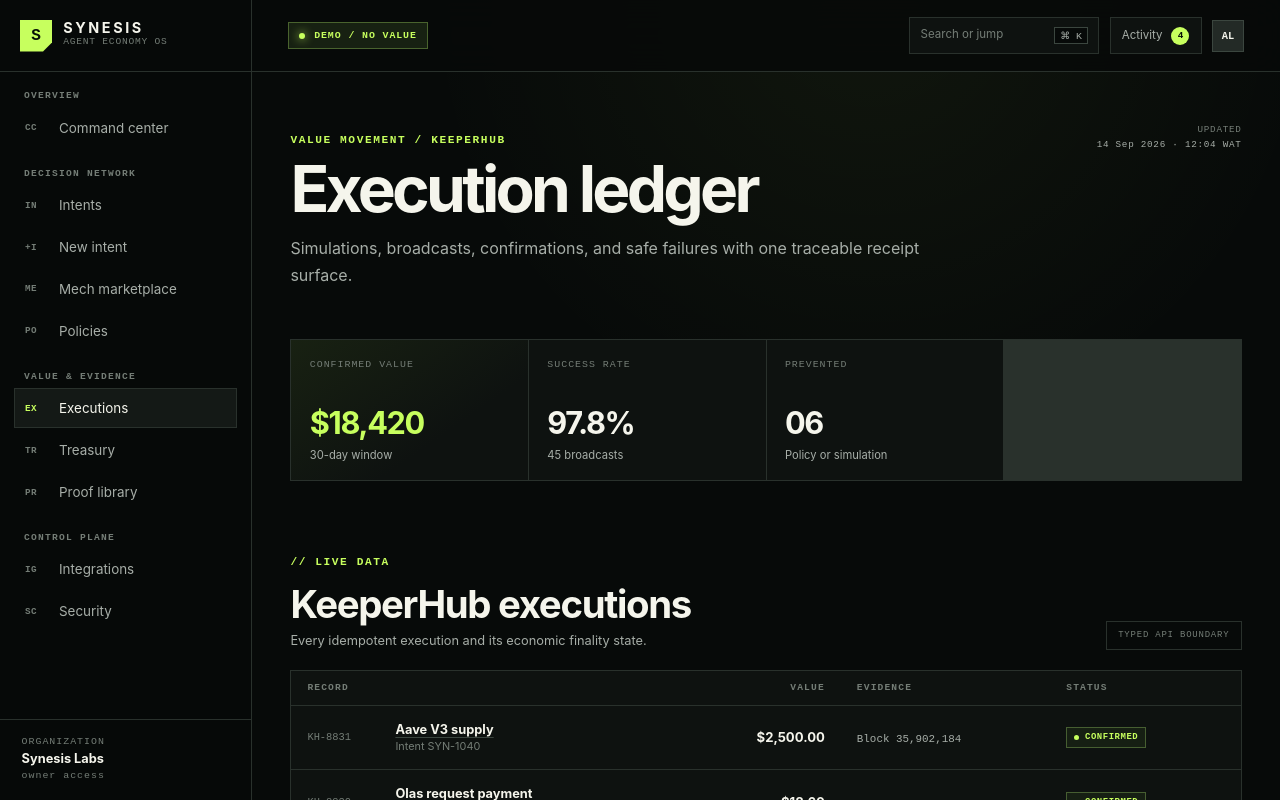
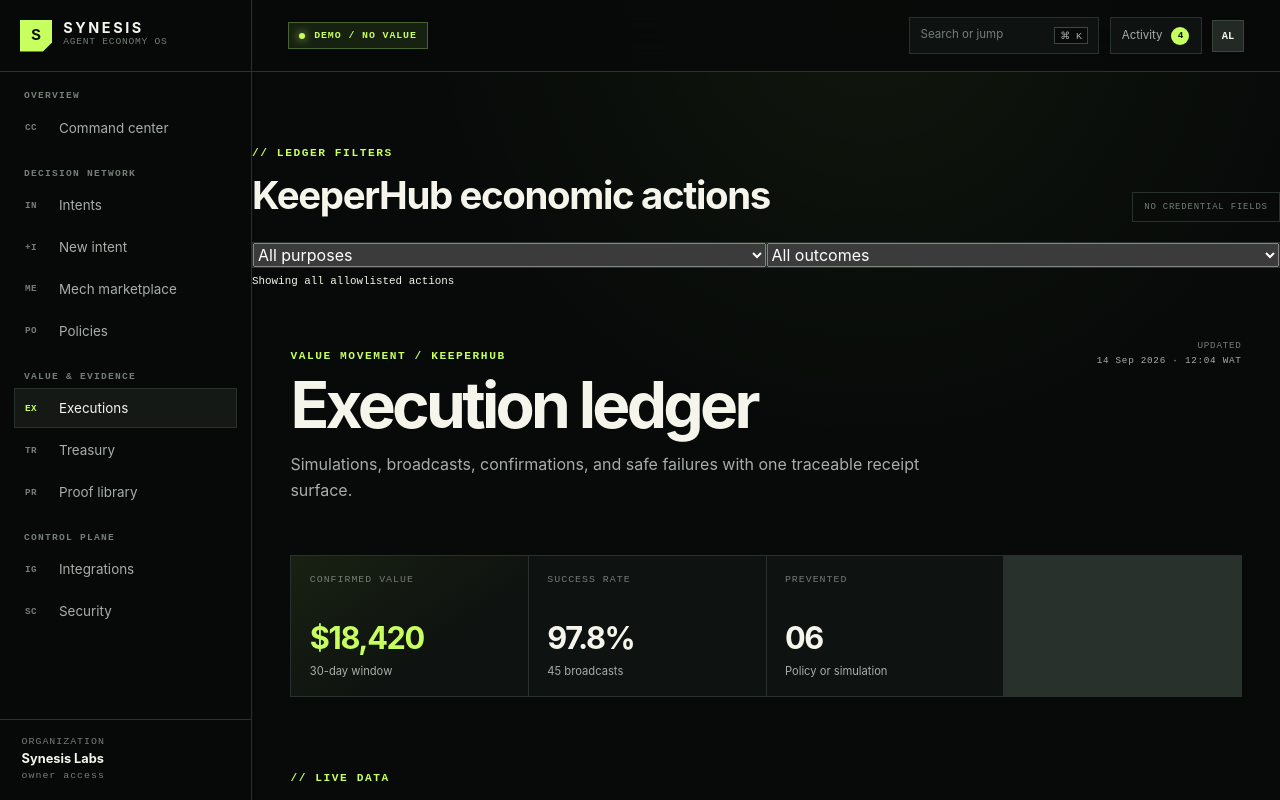
Before and after one commit to EcstaceeLOR/Synesis, a Next.js app in the folder apps/web/: page /app/executions in a window 1280 px wide. Shown: the top 800 px of the page. Built offline with nearby package versions, Linux system fonts and the light colour scheme.

Commit message:
feat: add execution ledger filters and chain freshness

```diff
--- a/apps/web/src/app/app/executions/page.tsx
+++ b/apps/web/src/app/app/executions/page.tsx
@@ -1,6 +1,12 @@
 import { ProductPage } from "../../../components/product-page";
 import { loadProductPage } from "../../../lib/page-data";
+import { ExecutionLedgerFilters } from "../../../components/execution-ledger-filters";
 
 export default async function ExecutionsPage() {
-  return <ProductPage state={await loadProductPage("executions")} />;
+  return (
+    <>
+      <ExecutionLedgerFilters />
+      <ProductPage state={await loadProductPage("executions")} />
+    </>
+  );
 }
--- /dev/null
+++ b/apps/web/src/components/execution-ledger-filters.tsx
@@ -0,0 +1,51 @@
+"use client";
+
+import { useState } from "react";
+
+export function ExecutionLedgerFilters() {
+  const [purpose, setPurpose] = useState("all");
+  return (
+    <section className="data-section">
+      <header>
+        <div>
+          <p className="section-index">// LEDGER FILTERS</p>
+          <h2>KeeperHub economic actions</h2>
+        </div>
+        <span className="data-contract">NO CREDENTIAL FIELDS</span>
+      </header>
+      <div className="selector-grid">
+        <select
+          aria-label="Execution purpose"
+          value={purpose}
+          onChange={(event) => setPurpose(event.target.value)}
+        >
+          <option value="all">All purposes</option>
+          <option>OLAS_REQUEST</option>
+          <option>AAVE_APPROVAL</option>
+          <option>AAVE_SUPPLY</option>
+        </select>
+        <select aria-label="Execution outcome">
+          <option>All outcomes</option>
+          <option>VERIFIED_SUCCESS</option>
+          <option>UNCONFIRMED</option>
+          <option>FAILED</option>
+        </select>
+      </div>
+      <small className="mono-copy">
+        Showing {purpose === "all" ? "all allowlisted actions" : purpose}
+      </small>
+    </section>
+  );
+}
+
+export function ChainFreshness({
+  label = "Base RPC",
+}: {
+  readonly label?: string;
+}) {
+  return (
+    <div className="data-contract" aria-live="polite">
+      {label} · VERIFIED BLOCK · FRESH &lt; 30s
+    </div>
+  );
+}
```
Also changed, not shown: apps/web/src/app/app/executions/[id]/page.tsx (+7 -1 lines), apps/web/src/app/app/treasury/page.tsx (+7 -1 lines).
